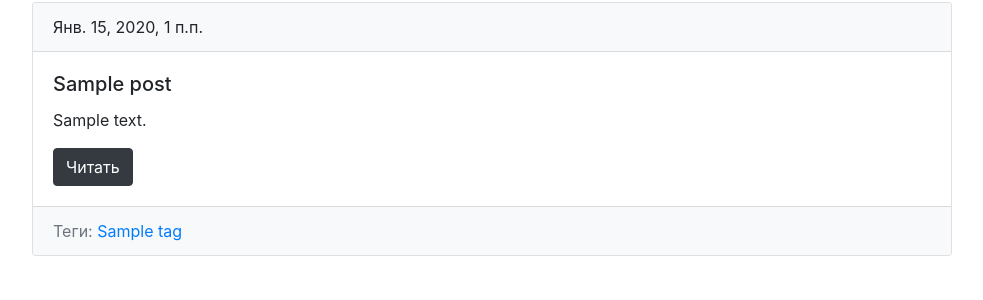
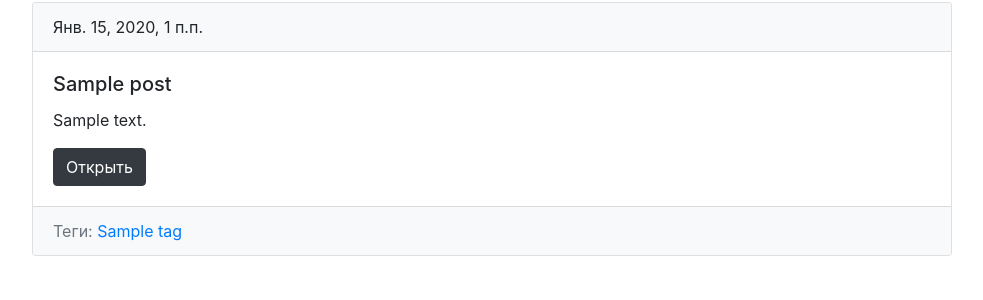
Before and after one commit to Rockollet/djpostgresq, a Django app: page /blog/ in a window 1280 px wide. Shown: the part 106-406 px from the top of the page, without its empty margins (53-1036 px from the left). Run offline with Django 3.2, Linux system fonts and the light colour scheme; tables that the repository leaves empty hold one stand-in row (values such as "Sample post"); some libraries are stand-ins or nearby versions.

```diff
--- a/djpost/app/blogengine/blog/templates/blog/includes/post_card_template.html
+++ b/djpost/app/blogengine/blog/templates/blog/includes/post_card_template.html
@@ -5,7 +5,7 @@
    <div class="card-body">
      <h5 class="card-title">{{ post.title }}</h5>
      <p class="card-text">{{ post.body|truncatewords:41 }}</p>
-     <a href="{{ post.get_absolute_url }}" class="btn btn-dark">Читать</a>
+     <a href="{{ post.get_absolute_url }}" class="btn btn-dark">Открыть</a>
    </div>
    <div class="card-footer text-muted" style="background-color: #F8F9FA">
        Теги:
```
